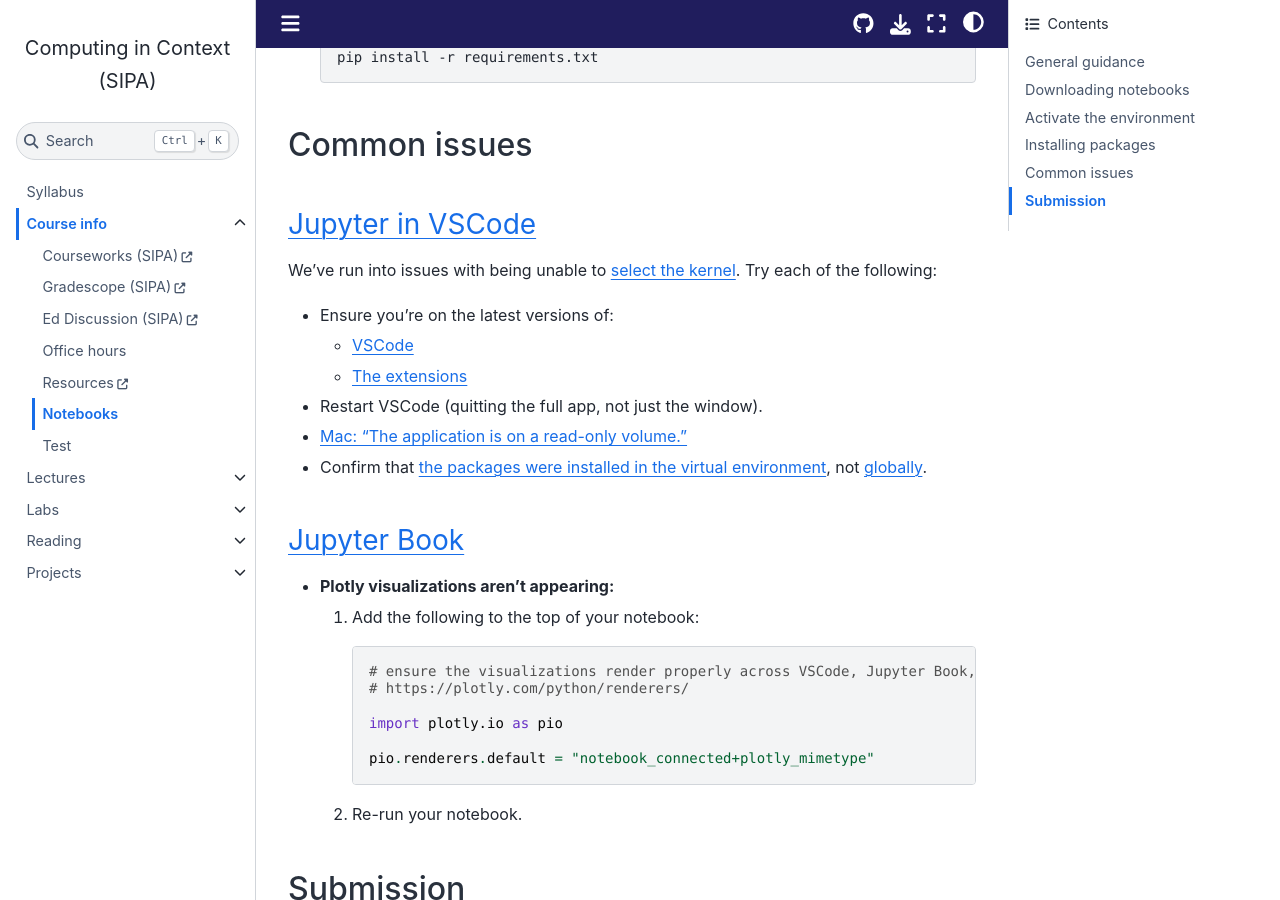
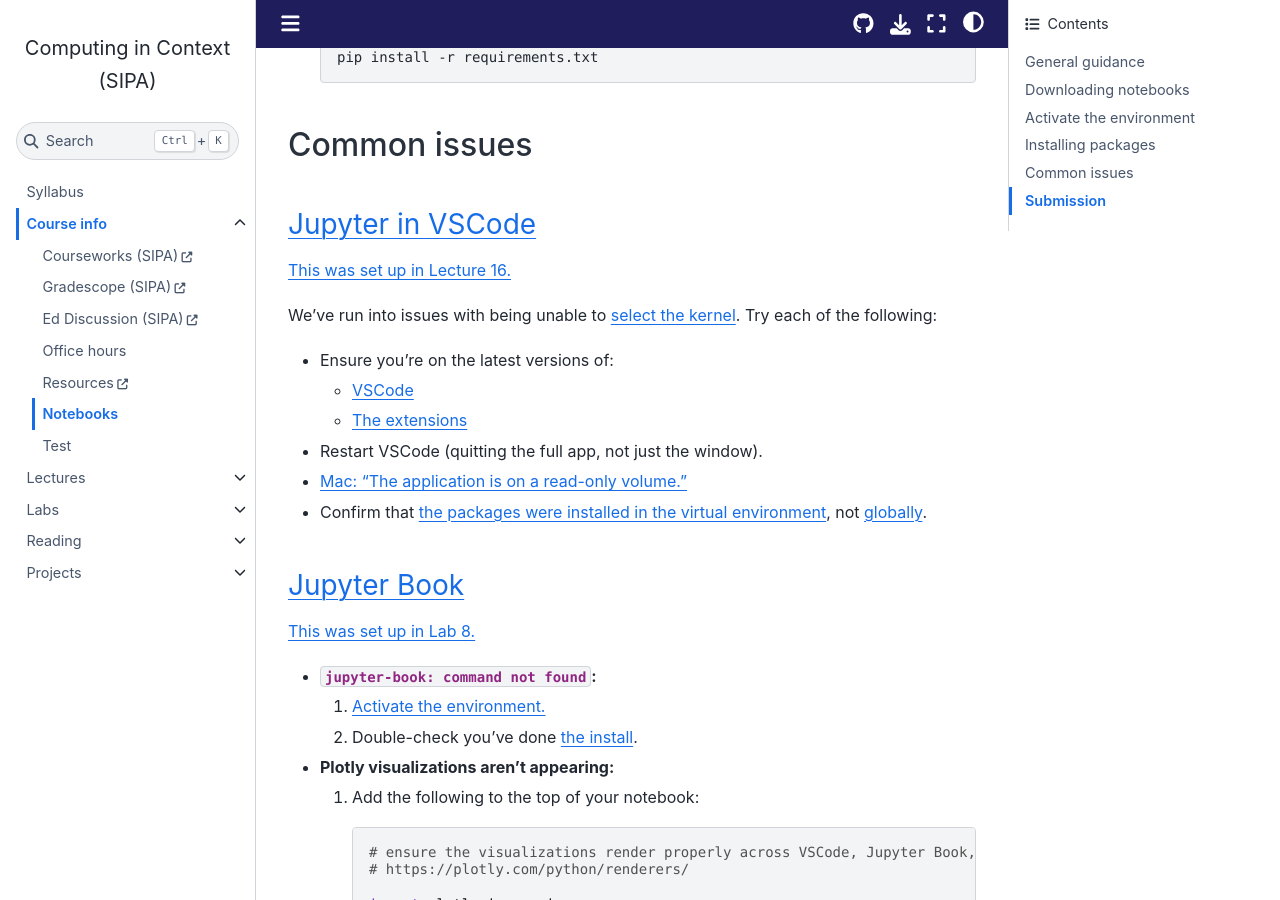
Before and after one commit to afeld/computing-in-context, a Jupyter Book: the page built from notebooks.md, in a window 1280 px wide and 900 px high, scrolled down 1598 px. Built offline with Jupyter Book 1.0.4 settings and Sphinx 7.4.7 and the Sphinx Book theme 1.1.4, drawn with Linux system fonts in a browser that asks for light colours; pages that are not in the unit, such as notebooks, are missing from menus; comment, search, counter and statistics services are not loaded.

Commit message:
move `jupyter-book: command not found` troubleshooting info to central place

```diff
--- a/notebooks.md
+++ b/notebooks.md
@@ -54,6 +54,8 @@
 
 ### [Jupyter in VSCode](https://code.visualstudio.com/docs/datascience/jupyter-notebooks)
 
+[This was set up in Lecture 16.](lecture_16.ipynb#lab-8-prep)
+
 We've run into issues with being unable to [select the kernel](https://code.visualstudio.com/docs/datascience/jupyter-notebooks#_create-or-open-a-jupyter-notebook). Try each of the following:
 
 - Ensure you're on the latest versions of:
@@ -65,6 +67,11 @@
 
 ### [Jupyter Book](https://jupyterbook.org/v1/)
 
+[This was set up in Lab 8.](lab_8.ipynb#jupyterbook)
+
+- **`jupyter-book: command not found`:**
+  1. [Activate the environment.](#activate-the-environment)
+  1. Double-check you've done [the install](lab_8.ipynb#install).
 - **Plotly visualizations aren't appearing:**
 
   1. Add the following to the top of your notebook:
```
Also changed, not shown: lab_8.ipynb.
